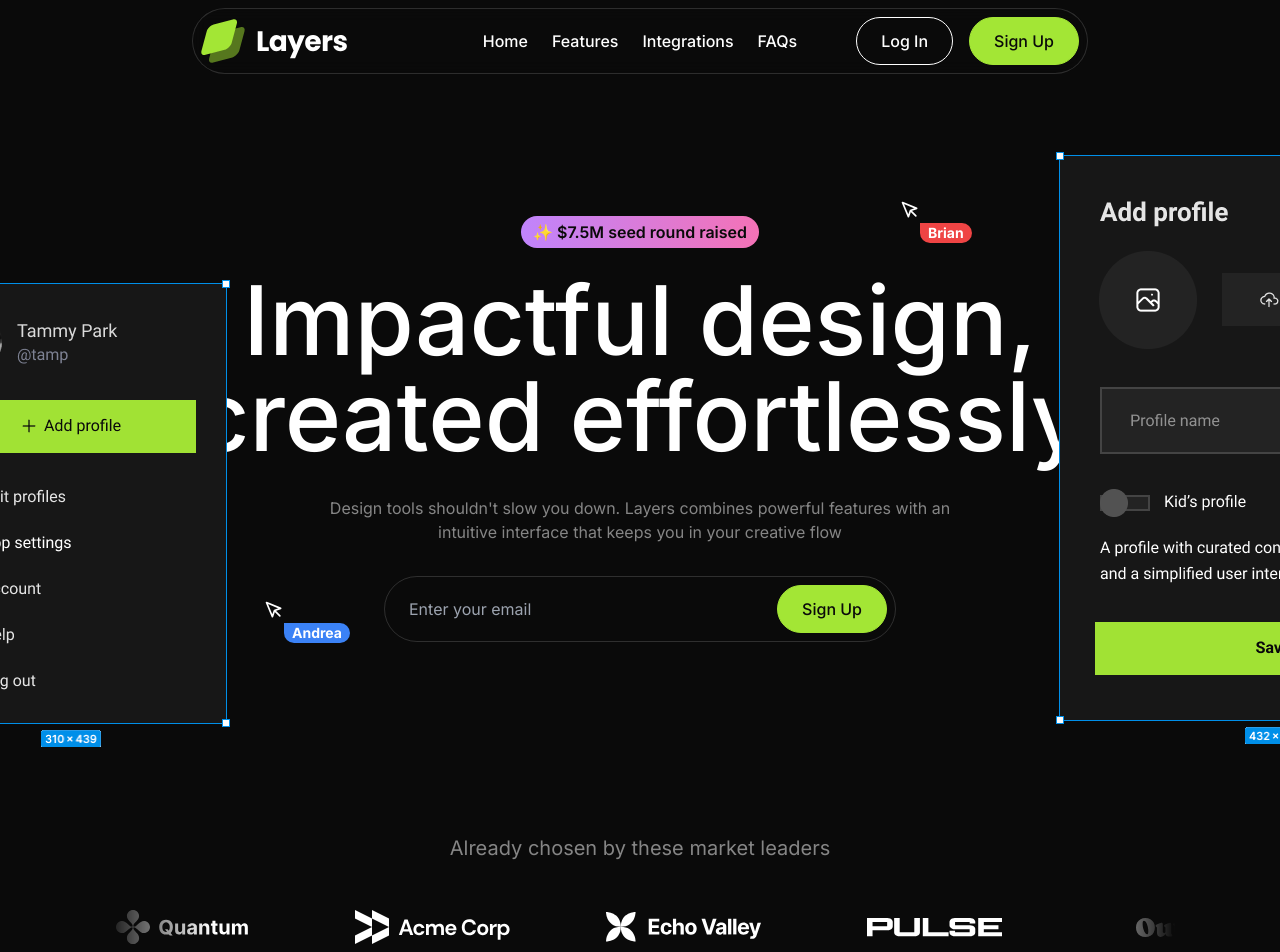
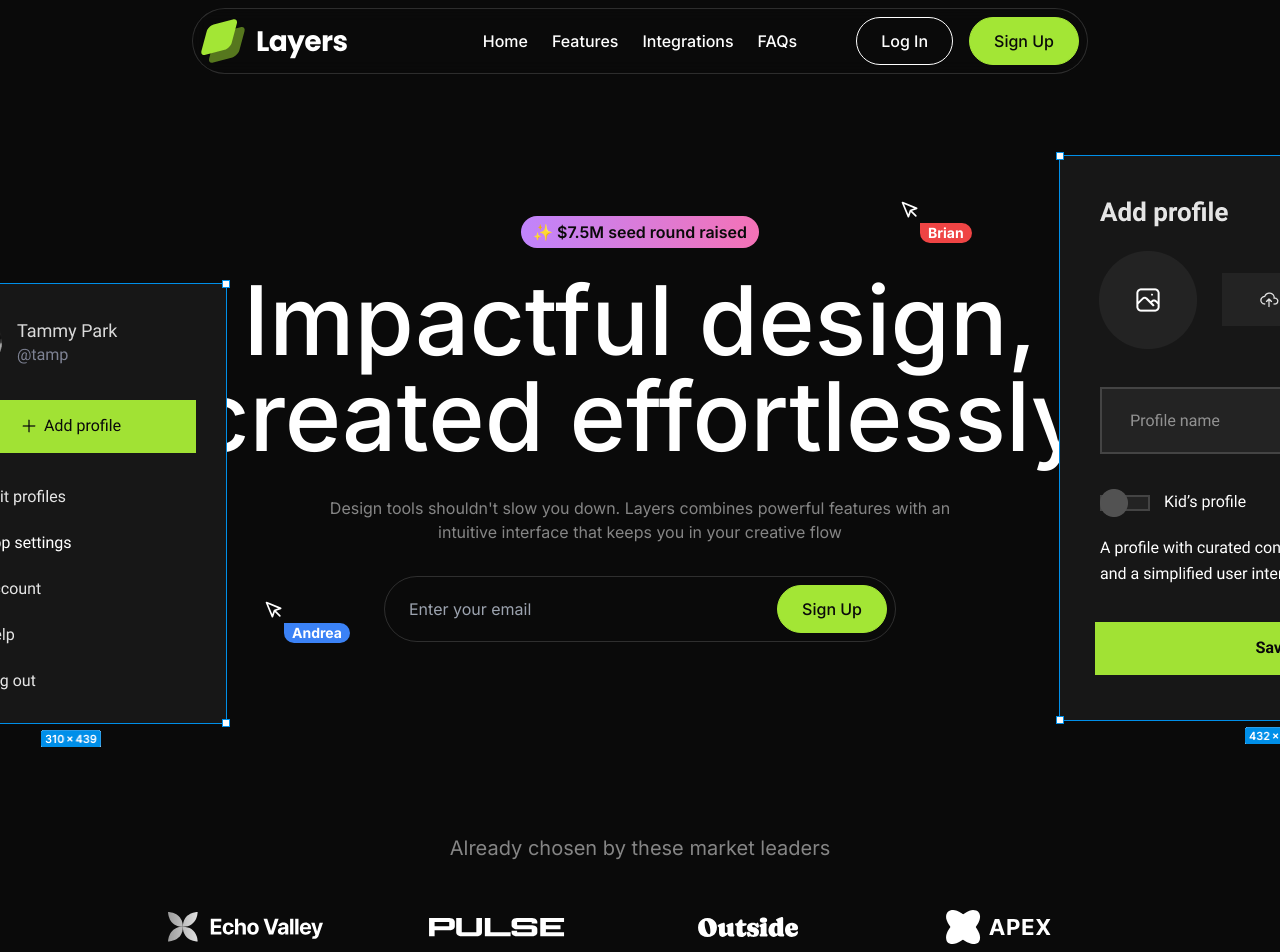
Before and after one commit to d-zucho/layers-saas, a Next.js app: page / in a window 1280 px wide. Shown: the top 952 px of the page. Built offline with nearby package versions, Linux system fonts and the light colour scheme.

Commit message:
add LogoTicker animation

```diff
--- a/src/sections/LogoTicker.tsx
+++ b/src/sections/LogoTicker.tsx
@@ -1,36 +1,63 @@
-import quantumLogo from "@/assets/images/quantum.svg";
-import acmeLogo from "@/assets/images/acme-corp.svg";
-import echoValleyLogo from "@/assets/images/echo-valley.svg";
-import pulseLogo from "@/assets/images/pulse.svg";
-import outsideLogo from "@/assets/images/outside.svg";
-import apexLogo from "@/assets/images/apex.svg";
-import celestialLogo from "@/assets/images/celestial.svg";
-import twiceLogo from "@/assets/images/twice.svg";
-import Image from "next/image";
+'use client'
+import quantumLogo from '@/assets/images/quantum.svg'
+import acmeLogo from '@/assets/images/acme-corp.svg'
+import echoValleyLogo from '@/assets/images/echo-valley.svg'
+import pulseLogo from '@/assets/images/pulse.svg'
+import outsideLogo from '@/assets/images/outside.svg'
+import apexLogo from '@/assets/images/apex.svg'
+import celestialLogo from '@/assets/images/celestial.svg'
+import twiceLogo from '@/assets/images/twice.svg'
+import Image, { StaticImageData } from 'next/image'
+import React from 'react'
+import { motion } from 'framer-motion'
 
-const logos = [
-    { name: "Quantum", image: quantumLogo },
-    { name: "Acme Corp", image: acmeLogo },
-    { name: "Echo Valley", image: echoValleyLogo },
-    { name: "Pulse", image: pulseLogo },
-    { name: "Outside", image: outsideLogo },
-    { name: "Apex", image: apexLogo },
-    { name: "Celestial", image: celestialLogo },
-    { name: "Twice", image: twiceLogo },
-];
+type Logo = {
+  name: string
+  image: StaticImageData
+}
+const logos: Logo[] = [
+  { name: 'Quantum', image: quantumLogo },
+  { name: 'Acme Corp', image: acmeLogo },
+  { name: 'Echo Valley', image: echoValleyLogo },
+  { name: 'Pulse', image: pulseLogo },
+  { name: 'Outside', image: outsideLogo },
+  { name: 'Apex', image: apexLogo },
+  { name: 'Celestial', image: celestialLogo },
+  { name: 'Twice', image: twiceLogo },
+]
 
 export default function LogoTicker() {
-    return <section className={'py-24 overflow-x-clip'}>
-        <div className={'container'}>
-            <h3 className={'text-center text-white/50 text-xl'}>Already chosen by these market leaders</h3>
-            <div className={'overflow-hidden mt-12' +
-              ' [mask-image:linear-gradient(to_right,transparent,black_10%,black_90%,transparent)]'}>
-                <div className={'flex gap-24 pr-24'}>
-                    {logos.map((logo) => (
-                      <Image key={logo.name} src={logo.image} alt={logo.name} />
-                    ))}
-                </div>
-            </div>
+  return (
+    <section className={'py-24 overflow-x-clip'}>
+      <div className={'container'}>
+        <h3 className={'text-center text-white/50 text-xl'}>
+          Already chosen by these market leaders
+        </h3>
+        <div
+          className={
+            'flex overflow-hidden mt-12' +
+            ' [mask-image:linear-gradient(to_right,transparent,black_10%,black_90%,transparent)]'
+          }
+        >
+          <motion.div
+            animate={{ x: '-50%' }}
+            transition={{
+              duration: 30,
+              ease: 'linear',
+              repeat: Infinity,
+            }}
+            className={'flex flex-none gap-24 pr-24'}
+          >
+            {Array.from({ length: 2 }).map((_, i) => (
+              <React.Fragment key={i}>
+                {logos.map((logo: Logo) => (
+                  <Image key={logo.name} src={logo.image} alt={logo.name} />
+                ))}
+              </React.Fragment>
+            ))}
+          </motion.div>
         </div>
-    </section>;
+      </div>
+    </section>
+  )
 }
```
